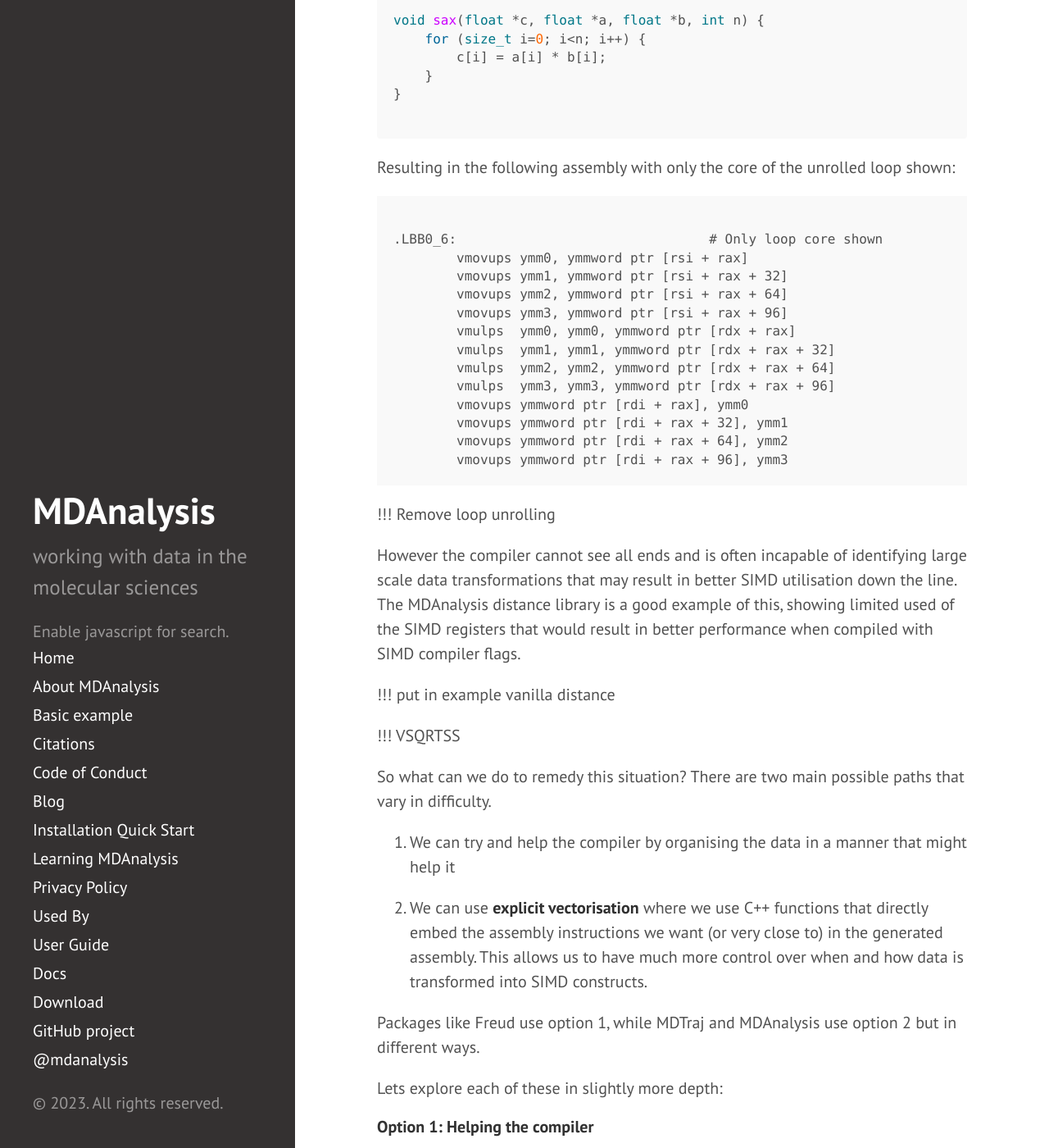
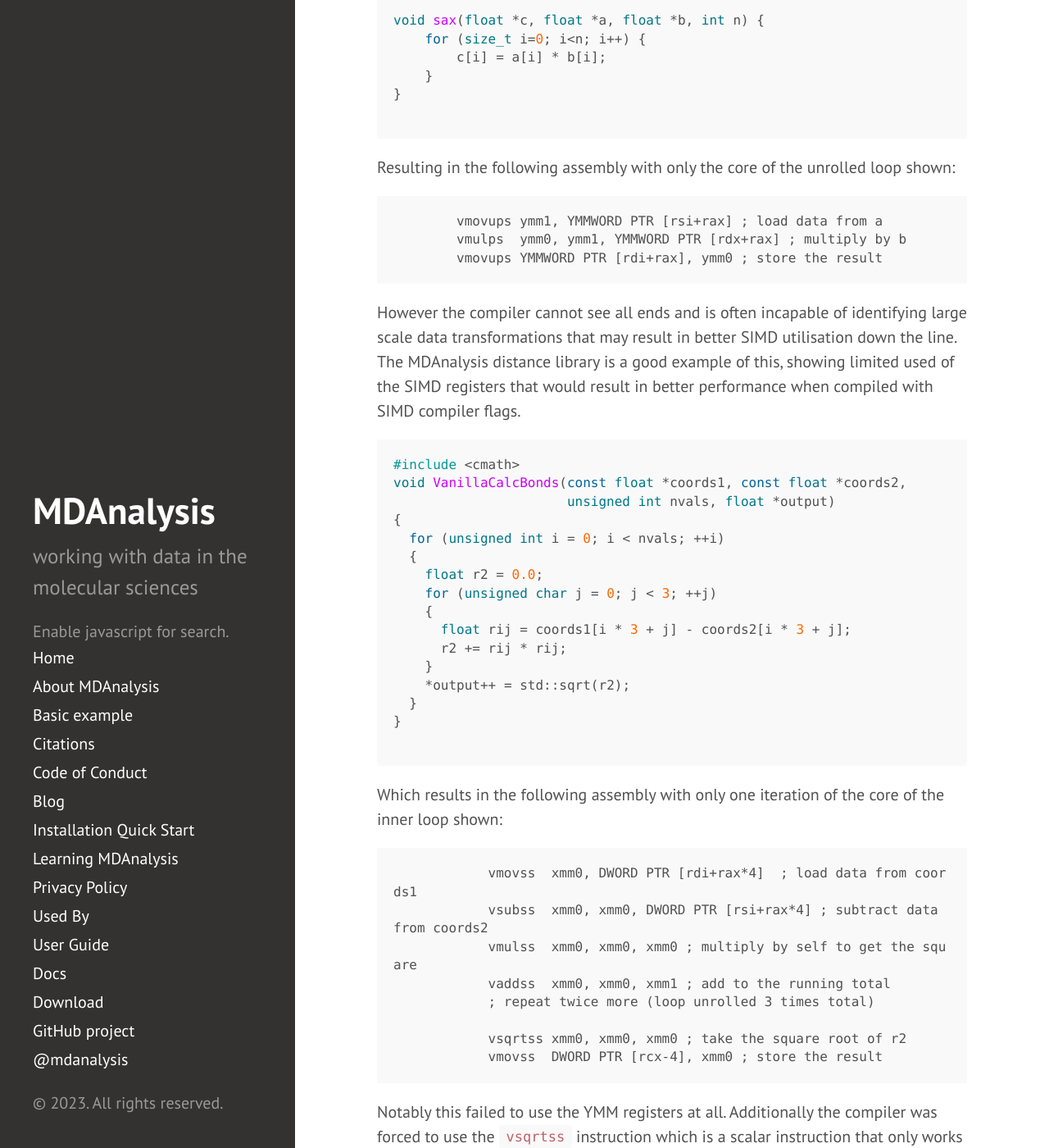
Before and after one commit to MDAnalysis/MDAnalysis.github.io, a Jekyll site: the page built from _posts/2023-03-03-distopia.md, in a window 1280 px wide and 1400 px high, scrolled down 2985 px. Shown: the whole window at 82% size. Built offline with Jekyll 4.4.1, drawn with Linux system fonts in a browser that asks for light colours; comment, search, counter and statistics services are not loaded; some of the changed text lies outside the part shown.

Commit message:
update distopia.md

````diff
--- a/_posts/2022-11-20-distopia.md
+++ b/_posts/2023-03-03-distopia.md
@@ -31,13 +31,15 @@ or,
 conda install -c conda-forge distopia
 ```
 
-You can also see distopia under development at its home on  [github][Distopia github].
+You can also see distopia under development at its home on [github][Distopia github].
 
 ## What advantages does Distopia provide? ##
 
 ### Distopia is fast! ###
 
-A comparison of distopia with several different approaches used in different simulation analysis packages is provided in the graph below. We compare with MDAnalysis's current distance backend, MDTraj's distance backend and freud's distance backend.
+A comparison of distopia with several different approaches used in different simulation analysis packages is provided in the graph below. We compare with [MDAnalysis's][MDAnalysis] current distance backend, [MDTraj's][MDTraj] distance backend and [freud's][freud] distance backend.
+
+
 
 
 We can see that distopia is faster than the approaches taken in the other packages (especially MDAnalysis!). This is due to the extensive efforts taken to improve vectorisation, data alignment and use low-latency CPU operations. More details about how this is achieved can be found below.
@@ -62,7 +64,7 @@ We also welcome all kinds of feedback about distopia on our [github][Distopia gi
 
 ## How does distopia compare to existing approaches? ##
 
-Currently, many simulation analysis packages offer some kind of compiled layer for the numerically intensive job of calculating distances. MDAnalysis currently achieves this with a C header wrapped in Cython.
+Currently, many simulation analysis packages offer some kind of compiled layer for the numerically intensive job of calculating distances. MDAnalysis currently achieves this with a [C header wrapped in Cython][mda backend].
 
 Distopia uses **explicit SIMD vectorisation** along with a set of "array of structs" -> "struct of arrays" transforms to get the maximum speed out of the available CPU hardware.
 
@@ -86,29 +88,48 @@ Resulting in the following assembly with only the core of the unrolled loop
 shown:
 
 ```assembly
-
-.LBB0_6:                                # Only loop core shown
-        vmovups ymm0, ymmword ptr [rsi + rax]
-        vmovups ymm1, ymmword ptr [rsi + rax + 32]
-        vmovups ymm2, ymmword ptr [rsi + rax + 64]
-        vmovups ymm3, ymmword ptr [rsi + rax + 96]
-        vmulps  ymm0, ymm0, ymmword ptr [rdx + rax]
-        vmulps  ymm1, ymm1, ymmword ptr [rdx + rax + 32]
-        vmulps  ymm2, ymm2, ymmword ptr [rdx + rax + 64]
-        vmulps  ymm3, ymm3, ymmword ptr [rdx + rax + 96]
-        vmovups ymmword ptr [rdi + rax], ymm0
-        vmovups ymmword ptr [rdi + rax + 32], ymm1
-        vmovups ymmword ptr [rdi + rax + 64], ymm2
-        vmovups ymmword ptr [rdi + rax + 96], ymm3
+        vmovups ymm1, YMMWORD PTR [rsi+rax] ; load data from a
+        vmulps  ymm0, ymm1, YMMWORD PTR [rdx+rax] ; multiply by b
+        vmovups YMMWORD PTR [rdi+rax], ymm0 ; store the result
 ```
 
-!!! Remove loop unrolling
 
 However the compiler cannot see all ends and is often incapable of identifying large scale data transformations that may result in better SIMD utilisation down the line. The MDAnalysis distance library is a good example of this, showing limited used of the SIMD registers that would result in better performance when compiled with SIMD compiler flags.
 
-!!! put in example vanilla distance
 
-!!! VSQRTSS
+```c++
+#include <cmath>
+void VanillaCalcBonds(const float *coords1, const float *coords2,
+                      unsigned int nvals, float *output)
+{
+  for (unsigned int i = 0; i < nvals; ++i)
+  {
+    float r2 = 0.0;
+    for (unsigned char j = 0; j < 3; ++j)
+    {
+      float rij = coords1[i * 3 + j] - coords2[i * 3 + j];
+      r2 += rij * rij;
+    }
+    *output++ = std::sqrt(r2);
+  }
+}
+
+```
+
+Which results in the following assembly with only one iteration of the core of the inner loop shown:
+
+```assembly
+            vmovss  xmm0, DWORD PTR [rdi+rax*4]  ; load data from coords1
+            vsubss  xmm0, xmm0, DWORD PTR [rsi+rax*4] ; subtract data from coords2
+            vmulss  xmm0, xmm0, xmm0 ; multiply by self to get the square
+            vaddss  xmm0, xmm0, xmm1 ; add to the running total
+            ; repeat twice more (loop unrolled 3 times total)
+
+            vsqrtss xmm0, xmm0, xmm0 ; take the square root of r2
+            vmovss  DWORD PTR [rcx-4], xmm0 ; store the result
+```
+
+Notably this failed to use the YMM registers at all. Additionally the compiler was forced to use the `vsqrtss` instruction which is a scalar instruction that only works on a single float at a time as it was unable to identify that the data **COULD** be aligned in a way that would allow it to use the vectorised sqrt instruction `vsqrtps`.`
 
 So what can we do to remedy this situation? There are two main possible paths that vary in difficulty.
 
@@ -197,20 +217,16 @@ This results in the very compact assembly (only core loop shown)
 
 
 ```assembly
-.LBB0_2:                                # only core loop shown
-        vmovups ymm0, ymmword ptr [rsi + 4*rcx]
-        vmulps  ymm0, ymm0, ymmword ptr [rdx + 4*rcx]
-        vmovaps ymmword ptr [rdi + 4*rcx], ymm0
-        add     rcx, 8
-        cmp     rcx, rax
-        jb      .LBB0_2
+        vmovups ymm1, YMMWORD PTR [rsi+rax*4]
+        vmulps  ymm0, ymm1, YMMWORD PTR [rdx+rax*4]
+        vmovups YMMWORD PTR [rdi+rax*4], ymm0
 ```
 
-While the loop in the pervious example is slightly more unrolled, the use of explicit vector instructions has streamlined the assembly and resulted in
-a very tight and compact inner loop and the use of the `vmovaps` instruction
 
+You might notice that this is almost same assembly as the compiler generated for the `sax()` function
+above. This is because the compiler is able to recognise the pattern of operations and generate the same assembly.
 
-So how can we apply explicit vectorisation in our code for calculating distances?
+So what about the case where the compiler is unable to generate the optimal assembly? In particular how can we apply explicit vectorisation in our code for calculating distances?
 
 One way is to use SIMD intrinsics to perform our calculation using an **AOS** data layout.  This is the approach taken in the MDTraj library.
 
@@ -244,18 +260,20 @@ The `fvec4` class handles the explicit SIMD vectorisation and holds the coordina
 ```c++
 class fvec4 {
 public:
-    __m128 val; // holds xyz and one blank coordinate.
+    __m128 val; // holds xyz and one blank coordinate. (X, Y, Z, something)
     // define all operators and functions
 
 };
 ```
 
-This also provides some speed improvement.
+This also provides some speed improvements over the compiler generated code. However, it is still not as fast as the **SOA** data layout as we will demonstrate below.
 
 
 ## So how does distopia work? ##
 
-Distopia is
+Distopia is a combination of the two approaches above. It uses the **SOA** data layout to enable the compiler to generate optimally vectorised code. However, it also uses explicit vectorisation to further optimise the code.
+
+
 
 
 
````
Also changed, not shown: other parts of _posts/2023-03-03-distopia.md (+6 -3 lines).
